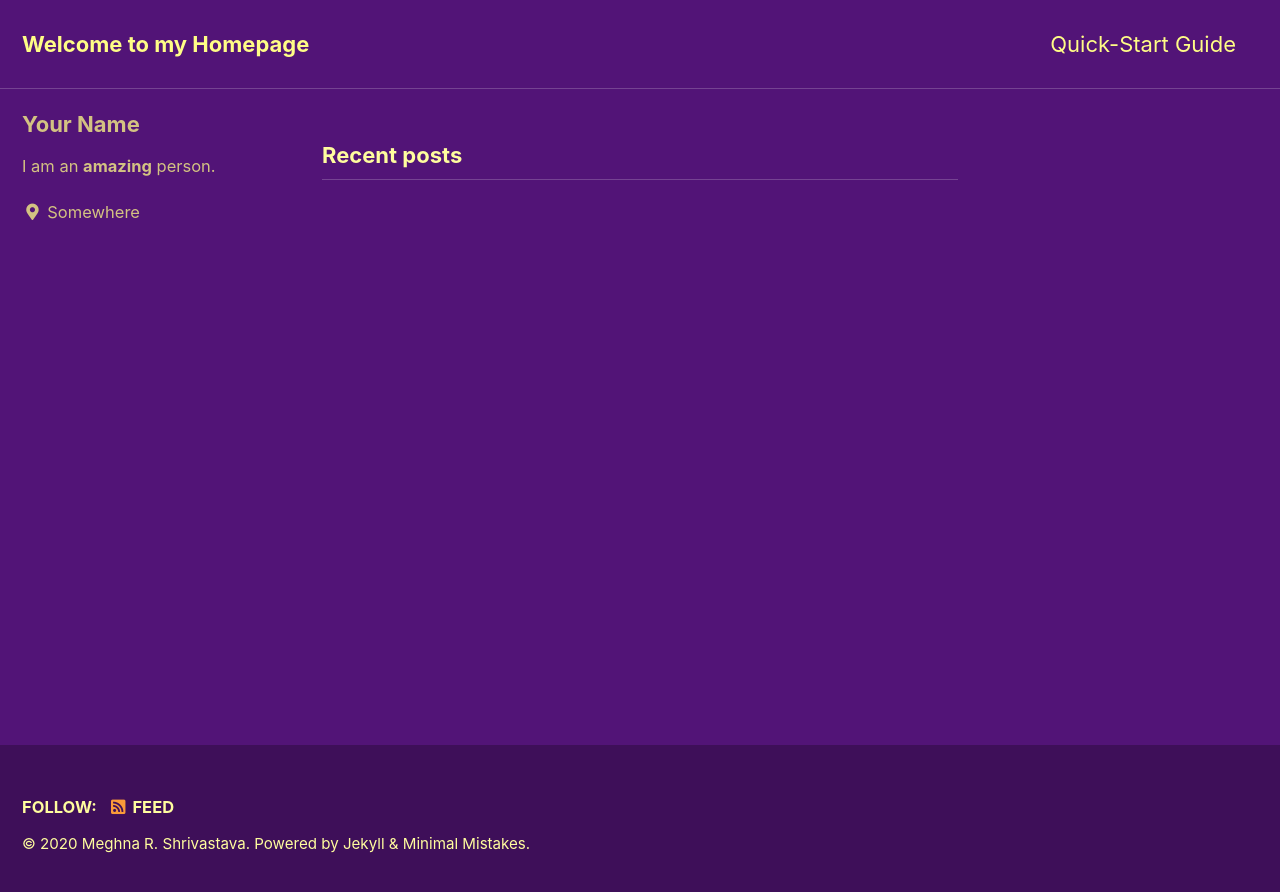
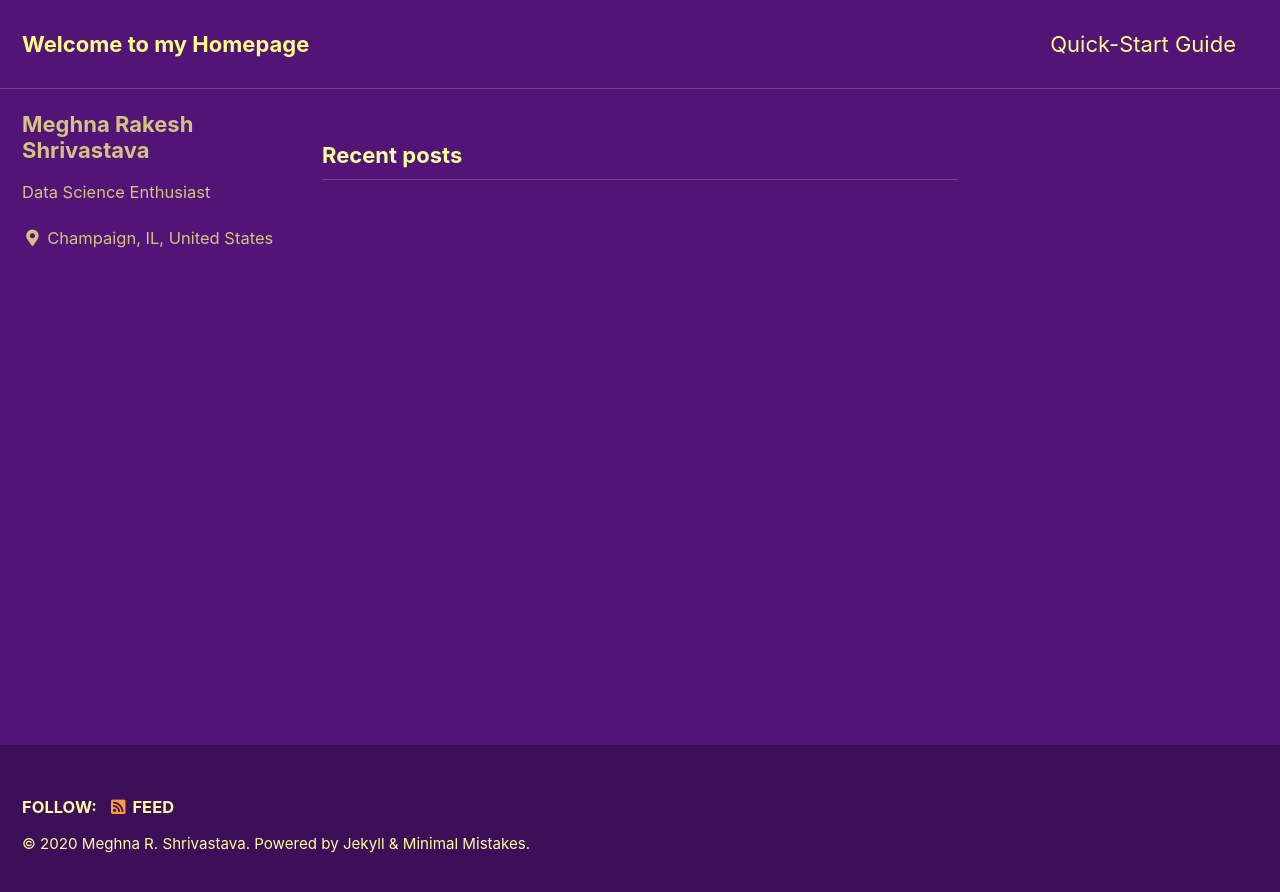
Before and after one commit to MeghnaRShrivastava/MeghnaRShrivastava.github.io, a Jekyll site: the page built from index.html, in a window 1280 px wide. Shown: the top 892 px of the page. Built offline with Jekyll 4.4.1, drawn with Linux system fonts in a browser that asks for light colours; cached includes are drawn as plain includes; the list of posts is cut into pages by our own code.

Commit message:
Update _config.yml
new commit

```diff
--- a/_config.yml
+++ b/_config.yml
@@ -93,10 +93,10 @@ analytics:
 
 # Site Author
 author:
-  name             : "Your Name"
+  name             : "Meghna Rakesh Shrivastava"
   avatar           : # path of avatar image, e.g. "/assets/images/bio-photo.jpg"
-  bio              : "I am an **amazing** person."
-  location         : "Somewhere"
+  bio              : "Data Science Enthusiast"
+  location         : "Champaign, IL, United States"
   email            :
   links:
     - label: "Email"
```
